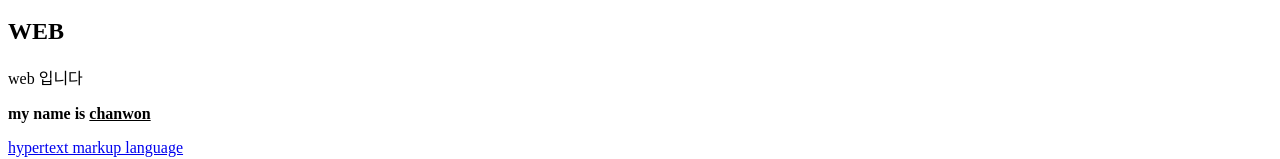
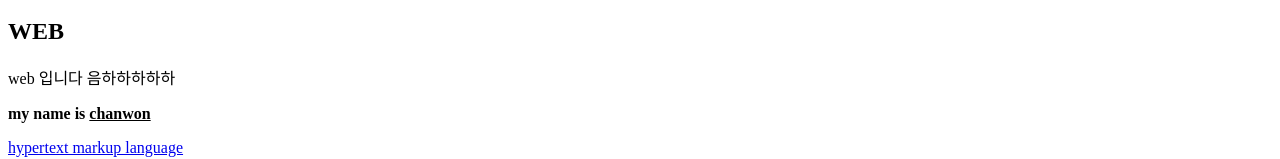
Before and after one commit to chanwon05/my-first-web-site, a plain HTML site: page index.html in a window 1280 px wide. Shown: the part 136-295 px from the top of the page. Drawn offline with Linux system fonts and the light colour scheme.

Commit message:
Add files via upload

```diff
--- a/index.html
+++ b/index.html
@@ -12,7 +12,7 @@
       <li><a href="3.html">JavaScript</a></li>
     </ol>
     <h2>WEB</h2>
-    <p>web 입니다</p>
+    <p>web 입니다 음하하하하하</p>
 
     <strong>my name is <u>chanwon</u></strong>
     <p>
```
